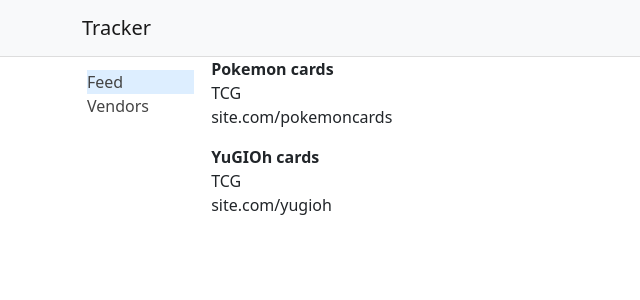
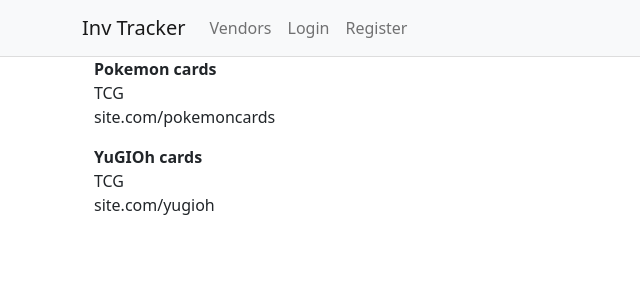
Before and after one commit to nickrdandrea/inventory_tracker, a React (Create React App) app in the folder frontend/: page / in a window 1280 px wide. Shown: the top 300 px of the page, without its empty margins (0-640 px from the left). Built offline with nearby package versions, Linux system fonts and the light colour scheme.

Commit message:
Update navigation

```diff
--- a/frontend/src/App.js
+++ b/frontend/src/App.js
@@ -1,6 +1,6 @@
 import Container from 'react-bootstrap/Container';
 import { BrowserRouter, Routes, Route, Navigate } from 'react-router-dom';
-import Header from './components/Header';
+import Navigation from './components/Navigation';
 import FeedPage from './pages/FeedPage';
 import VendorsPage from './pages/VendorsPage';
 import UserPage from './pages/UserPage';
@@ -10,7 +10,7 @@
   return (
     <Container fluid className="App">
       <BrowserRouter>
-        <Header />
+        <Navigation />
         <Routes>
           <Route path="/" element={<FeedPage />} />
           <Route path="/vendors" element={<VendorsPage />} />
--- a/frontend/src/components/Body.js
+++ b/frontend/src/components/Body.js
@@ -1,12 +1,11 @@
 import Container from 'react-bootstrap/Container';
 import Stack from 'react-bootstrap/Stack';
-import Sidebar from './Sidebar';
 
 export default function Body({ sidebar, children }) {
   return (
     <Container>
       <Stack direction="horizontal" className="Body">
-        {sidebar && <Sidebar />}
+        {/* {sidebar && <Sidebar />} */}
         <Container className="Content">{children}</Container>
       </Stack>
     </Container>
--- a/frontend/src/components/Header.js
+++ /dev/null
@@ -1,12 +0,0 @@
-import Navbar from 'react-bootstrap/Navbar';
-import Container from 'react-bootstrap/Container';
-
-export default function Header() {
-  return (
-    <Navbar bg="light" sticky="top" className="Header">
-      <Container>
-        <Navbar.Brand>Tracker</Navbar.Brand>
-      </Container>
-    </Navbar>
-  );
-}
--- /dev/null
+++ b/frontend/src/components/Navigation.js
@@ -0,0 +1,32 @@
+import Navbar from 'react-bootstrap/Navbar';
+import Nav from 'react-bootstrap/Nav';
+import NavLink from 'react-bootstrap/NavLink';
+import Container from 'react-bootstrap/Container';
+
+export default function Navigation() {
+  return (
+    <Navbar bg="light" sticky="top" className="Header">
+      <Container>
+        <Navbar.Brand>
+            <Nav.Link as={NavLink} to="/">Inv Tracker</Nav.Link>
+          </Navbar.Brand>
+          <Navbar.Toggle />
+          <Nav>
+            <Nav.Item>
+              <Nav.Link as={NavLink} to="/vendors">Vendors</Nav.Link>
+            </Nav.Item>
+          </Nav>
+        <Navbar.Collapse>
+          <Nav className="justify-content-end">
+            <Nav.Item>
+              <Nav.Link as={NavLink} to="/">Login</Nav.Link>
+            </Nav.Item>
+            <Nav.Item>
+              <Nav.Link as={NavLink} to="/">Register</Nav.Link>
+            </Nav.Item>
+          </Nav>
+        </Navbar.Collapse>
+      </Container>
+    </Navbar>
+  );
+}
--- a/frontend/src/components/Sidebar.js
+++ /dev/null
@@ -1,16 +0,0 @@
-import Navbar from "react-bootstrap/Navbar";
-import Nav from "react-bootstrap/Nav";
-import { NavLink } from 'react-router-dom';
-
-export default function Sidebar() {
-  return (
-    <Navbar sticky="top" className="flex-column Sidebar">
-      <Nav.Item>
-        <Nav.Link as={NavLink} to="/" end>Feed</Nav.Link>
-      </Nav.Item>
-      <Nav.Item>
-        <Nav.Link as={NavLink} to="/vendors">Vendors</Nav.Link>
-      </Nav.Item>
-    </Navbar>
-  );
-}
--- a/frontend/src/index.css
+++ b/frontend/src/index.css
@@ -5,32 +5,3 @@
 .Header {
   border-bottom: 1px solid #ddd;
 }
-
-.Sidebar {
-  width: 120px;
-  margin: 5px;
-  position: sticky;
-  top: 62px;
-  align-self: flex-start;
-  align-items: start;
-}
-
-.Sidebar .nav-item {
-  width: 100%;
-}
-
-.Sidebar a {
-  color: #444;
-}
-
-.Sidebar a:hover {
-  background-color: #eee;
-}
-
-.Sidebar a:visited {
-  color: #444;
-}
-
-.Sidebar .nav-item .active {
-  background-color: #def;
-}
```
